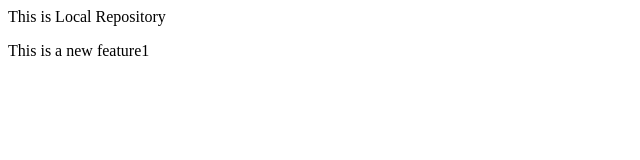
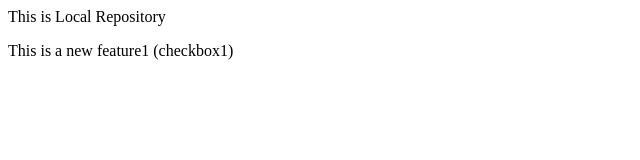
Before and after one commit to ARAHATAL/LocalRepo, a plain HTML site: page index.html in a window 1280 px wide. Shown: the full height of the page, 0-640 px from the left. Drawn offline with Linux system fonts and the light colour scheme.

Commit message:
Added checkbox1 in index.html

```diff
--- a/index.html
+++ b/index.html
@@ -1,2 +1,2 @@
 <p> This is Local Repository </p>
-<p> This is a new feature1 </p>
+<p> This is a new feature1 (checkbox1) </p>
```
